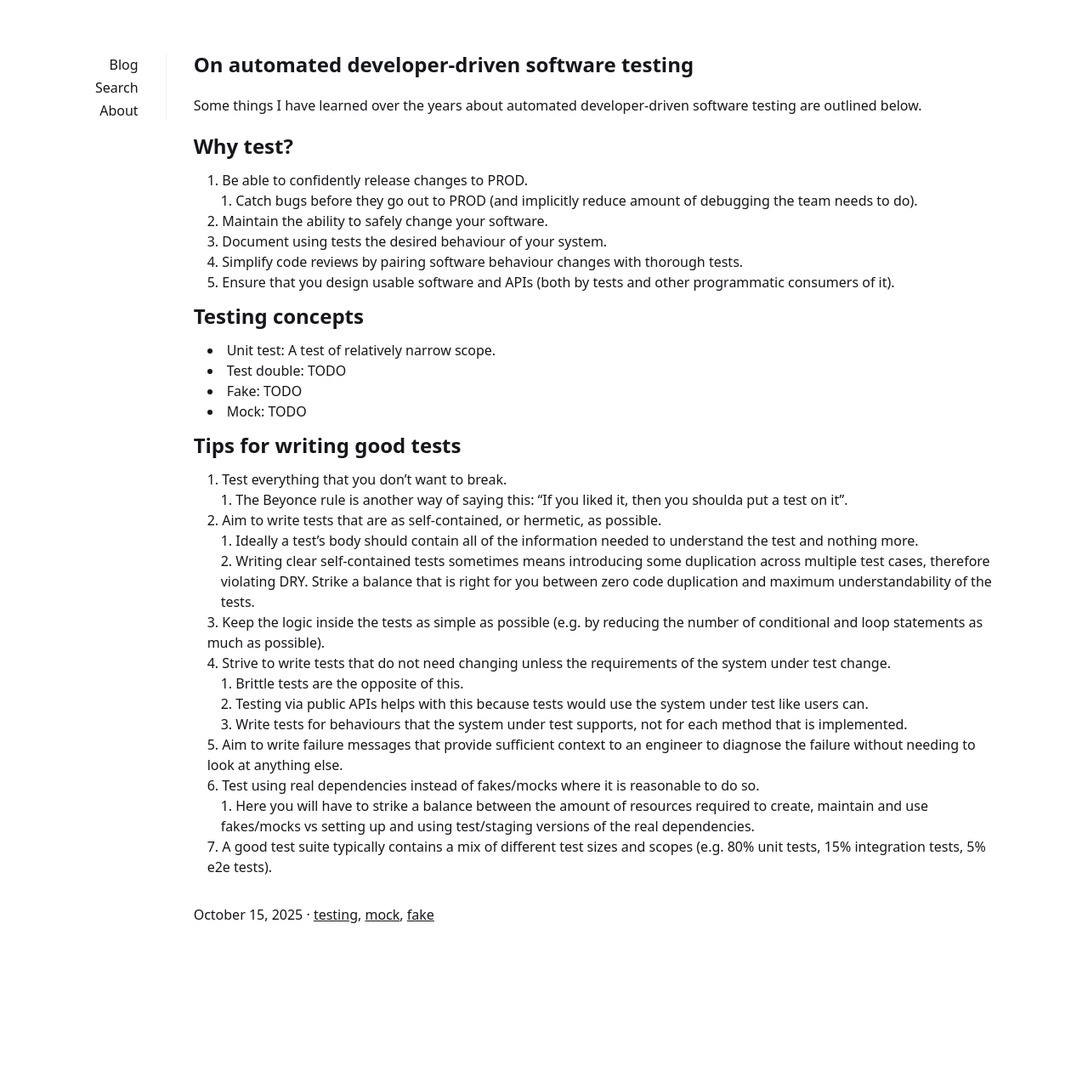
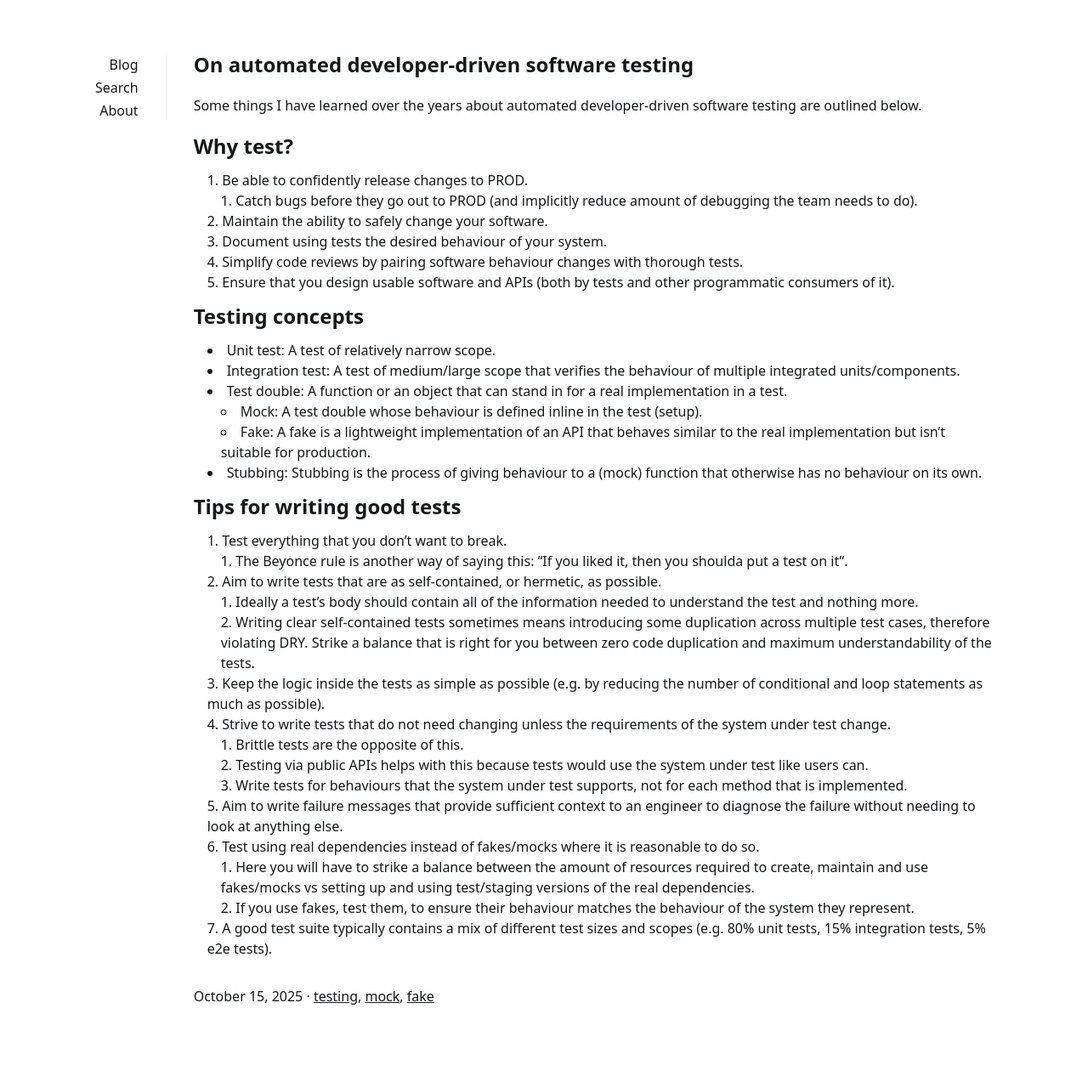
Before and after one commit to ovidiuparvu/ovidiuparvu.github.io, a Jekyll site: the page built from _posts/2025-10-15-some-testing-concepts.md, in a window 1280 px wide. Shown: the whole page at 85% size. Built offline with Jekyll 4.4.1, drawn with Linux system fonts in a browser that asks for light colours; a script that is not in the unit is left out; before the commit the page ends 1184 px from its top, so only the background shows below that.

Commit message:
Refine testing concepts section with detailed definitions for test doubles, mocks, and fakes

```diff
--- a/_posts/2025-10-15-some-testing-concepts.md
+++ b/_posts/2025-10-15-some-testing-concepts.md
@@ -19,9 +19,11 @@ Some things I have learned over the years about automated developer-driven softw
 ## Testing concepts
 
 - Unit test: A test of relatively narrow scope.
-- Test double: TODO
-- Fake: TODO
-- Mock: TODO
+- Integration test: A test of medium/large scope that verifies the behaviour of multiple integrated units/components.
+- Test double: A function or an object that can stand in for a real implementation in a test.
+   - Mock: A test double whose behaviour is defined inline in the test (setup).
+   - Fake: A fake is a lightweight implementation of an API that behaves similar to the real implementation but isn't suitable for production.
+- Stubbing: Stubbing is the process of giving behaviour to a (mock) function that otherwise has no behaviour on its own.
 
 ## Tips for writing good tests
 
@@ -38,4 +40,5 @@ Some things I have learned over the years about automated developer-driven softw
 5. Aim to write failure messages that provide sufficient context to an engineer to diagnose the failure without needing to look at anything else.
 6. Test using real dependencies instead of fakes/mocks where it is reasonable to do so.
    1. Here you will have to strike a balance between the amount of resources required to create, maintain and use fakes/mocks vs setting up and using test/staging versions of the real dependencies.
+   2. If you use fakes, test them, to ensure their behaviour matches the behaviour of the system they represent.
 7. A good test suite typically contains a mix of different test sizes and scopes (e.g. 80% unit tests, 15% integration tests, 5% e2e tests).
```
